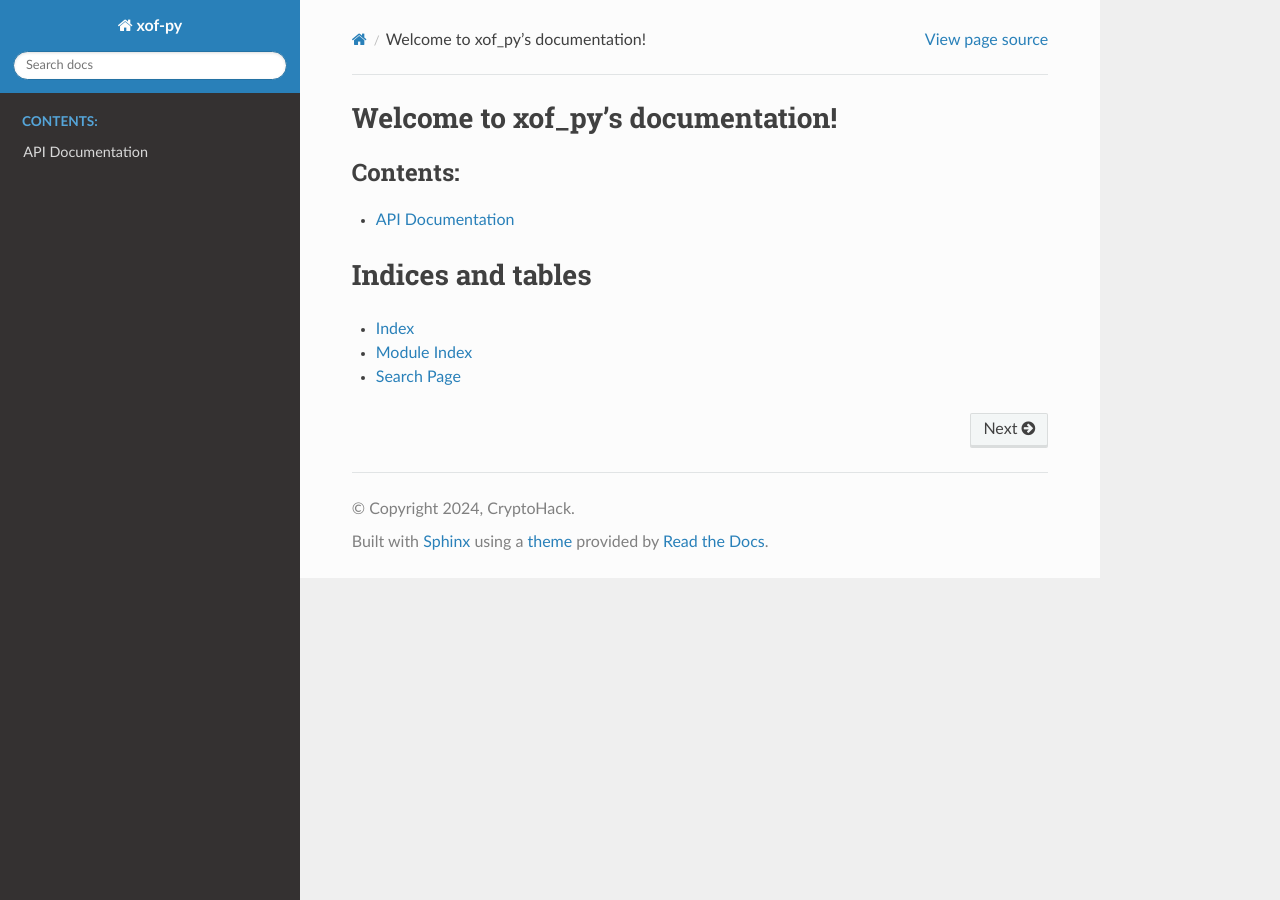
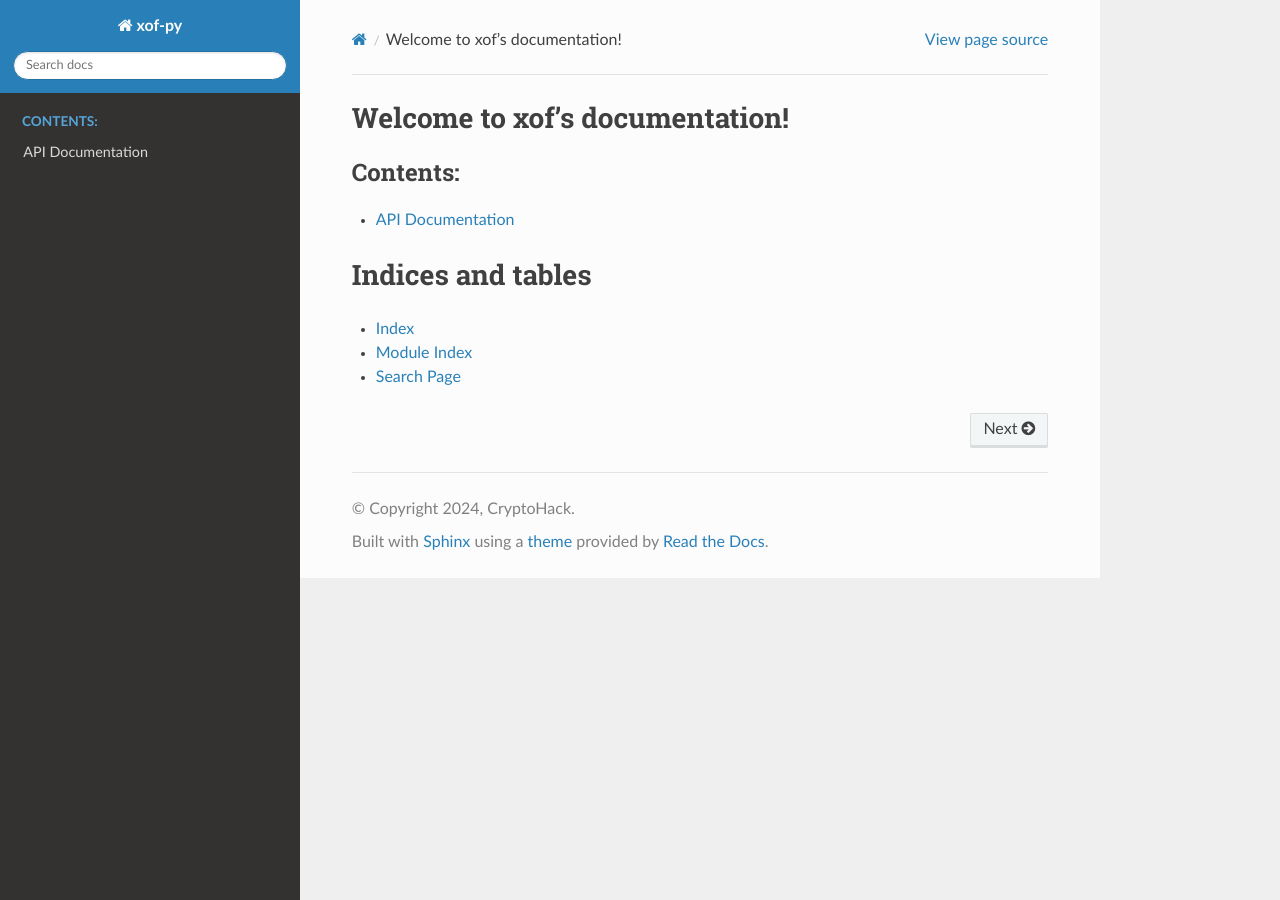
Before and after one commit to GiacomoPope/xoflib, a Sphinx documentation site: the page built from docs/index.rst, in a window 1280 px wide. Built offline with Sphinx 7.4.7 and the Read the Docs theme 2.0.0, drawn with Linux system fonts in a browser that asks for light colours.

Commit message:
change to xof

```diff
--- a/Cargo.toml
+++ b/Cargo.toml
@@ -1,11 +1,11 @@
 [package]
-name = "xof_py"
+name = "xof"
 version = "0.1.0"
 edition = "2021"
 
 # See more keys and their definitions at https://doc.rust-lang.org/cargo/reference/manifest.html
 [lib]
-name = "xof_py"
+name = "xof"
 crate-type = ["cdylib"]
 
 [dependencies]
--- a/docs/api.rst
+++ b/docs/api.rst
@@ -4,4 +4,4 @@ API Documentation
 .. autosummary::
    :toctree: generated/
 
-   xof_py
+   xof
--- a/docs/index.rst
+++ b/docs/index.rst
@@ -1,9 +1,9 @@
-.. xof_py documentation master file, created by
+.. xof documentation master file, created by
    sphinx-quickstart on Sat Jul 27 23:21:22 2024.
    You can adapt this file completely to your liking, but it should at least
    contain the root `toctree` directive.
 
-Welcome to xof_py's documentation!
+Welcome to xof's documentation!
 ==================================
 
 .. toctree::
--- a/docs/xof_py.rst
+++ b/docs/xof.rst
@@ -4,7 +4,7 @@ xof\_py package
 Module contents
 ---------------
 
-.. automodule:: xof_py
+.. automodule:: xof
    :members:
    :undoc-members:
    :show-inheritance:
--- a/pyproject.toml
+++ b/pyproject.toml
@@ -3,7 +3,7 @@ requires = ["maturin>=1.7,<2.0"]
 build-backend = "maturin"
 
 [project]
-name = "xof_py"
+name = "xof"
 requires-python = ">=3.8"
 classifiers = [
     "Programming Language :: Rust",
```
Also changed, not shown: README.md (+1 -1 lines), 4 other files.
